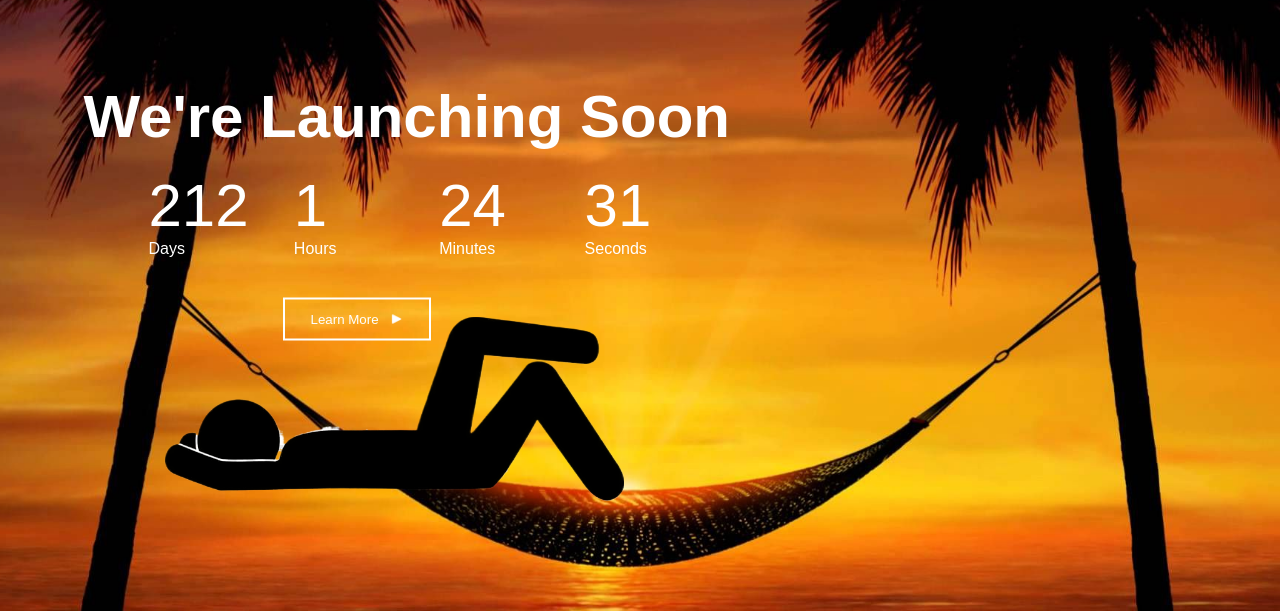
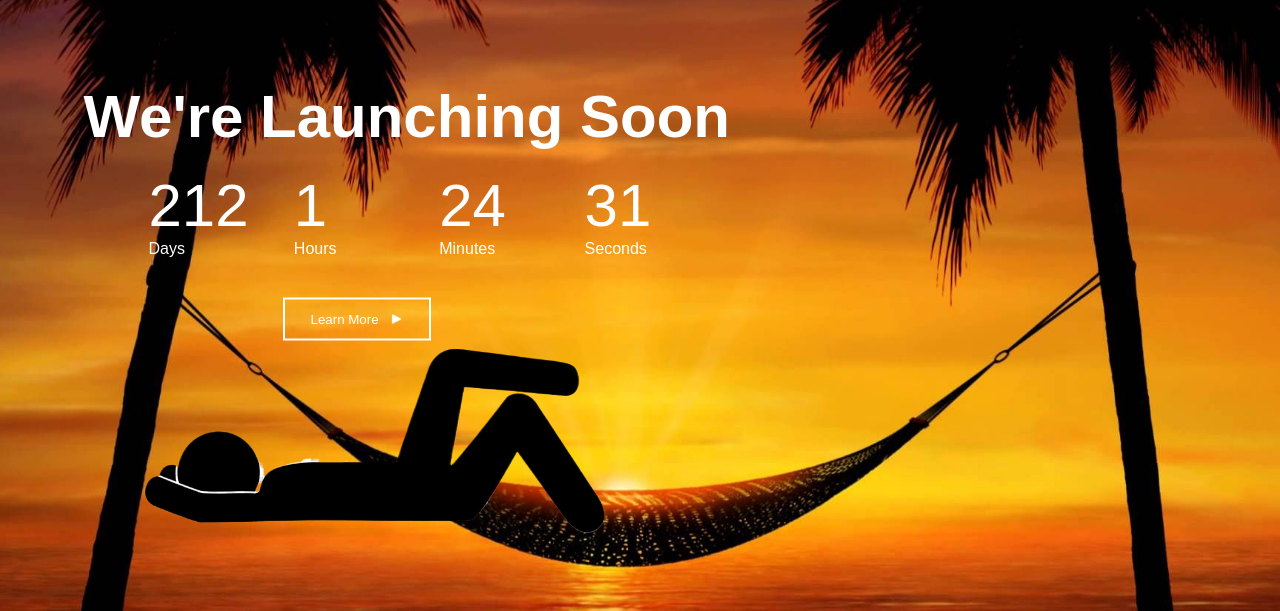
Before and after one commit to AndrewKallmeyer1/hthcount, a plain HTML site: page index.html in a window 1280 px wide. Shown: the part 189-800 px from the top of the page. Drawn offline with Linux system fonts and the light colour scheme.

Commit message:
implemented man png, removed z index

```diff
--- a/style.css
+++ b/style.css
@@ -22,12 +22,10 @@
 }
 
 .man{
-    top: 75%;
-    right: 650px;
+    top: 79%;
+    right: 670px;
     position: absolute;
     transform: translateY(-50%);
-    z-index: 5;
-
 }
 
 .content{
@@ -36,7 +34,6 @@
     position: absolute;
     transform: translateY(-50%);
     color: #fff;
-    z-index: 1;
 }
 
 .content h1{
@@ -65,7 +62,6 @@
     margin-top: 40px;
     margin-left: 200px;
     cursor: pointer;
-    z-index: 10;
 }
 
 .content button img{
```
